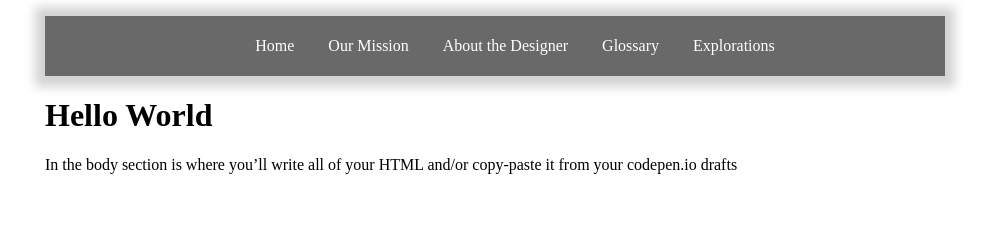
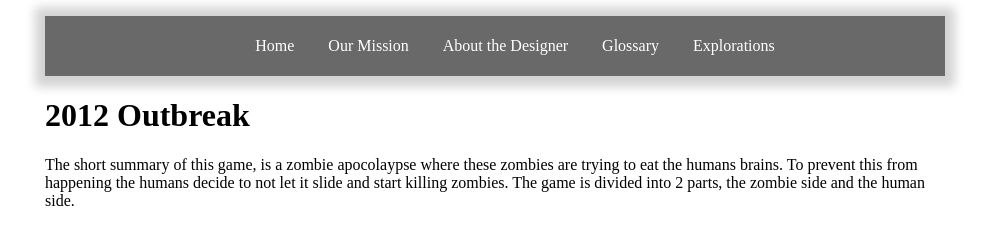
Before and after one commit to MaruthSomalinga/game-, a plain HTML site: page index.html in a window 1280 px wide. Shown: the whole page, without its empty margins (145-1134 px from the left). Drawn offline with Linux system fonts and the light colour scheme.

Commit message:
Update index.html

```diff
--- a/index.html
+++ b/index.html
@@ -19,10 +19,9 @@
   </ul>
 </nav>
   </body>
-<h1>Hello World</h1>
+<h1>2012 Outbreak</h1>
 <p>
-In the body section is where you’ll write all of your
-HTML and/or copy-paste it from your codepen.io drafts
+The short summary of this game, is a zombie apocolaypse where these zombies are trying to eat the humans brains. To prevent this from happening the humans decide to not let it slide and start killing zombies. The game is divided into 2 parts, the zombie side and the human side.
 </p>
 
 </body>
```
